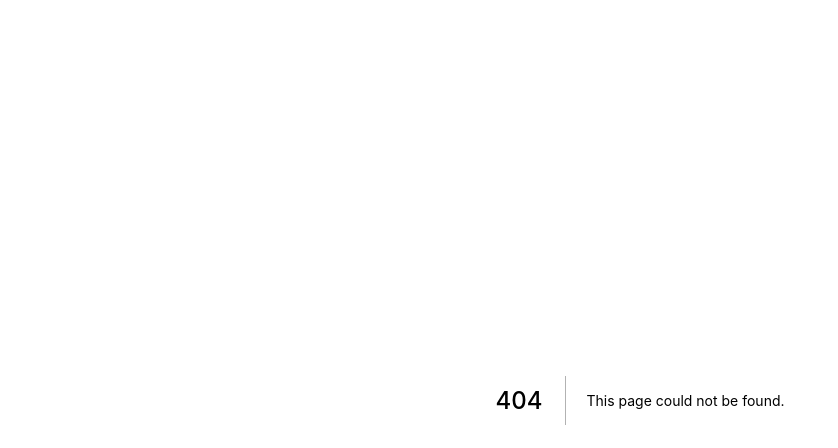
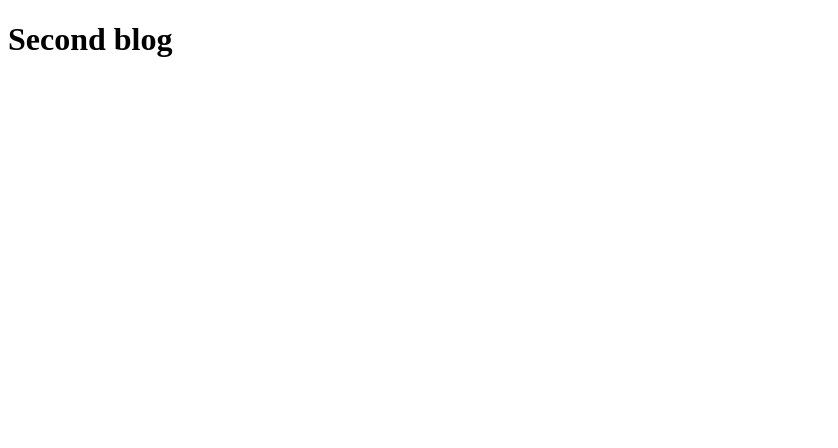
Before and after one commit to gvirus21/Next-js-tutorial, a Next.js app: page /blog/second in a window 1280 px wide. Before the commit this address had no page. Shown: the top 448 px of the page, without its empty margins (0-838 px from the left). Built offline with nearby package versions, Linux system fonts and the light colour scheme.

Commit message:
added nexted page routes

```diff
--- /dev/null
+++ b/pages/blog.js
@@ -0,0 +1,5 @@
+const Blog = () => {
+    return <h1>Blog</h1>
+}
+
+export default Blog;
--- /dev/null
+++ b/pages/blog/first.js
@@ -0,0 +1,5 @@
+const FirstBlog = () => {
+  return <h1>First blog</h1>;
+};
+
+export default FirstBlog;
--- /dev/null
+++ b/pages/blog/second.js
@@ -0,0 +1,5 @@
+const SecondBlog = () => {
+  return <h1>Second blog</h1>;
+};
+
+export default SecondBlog;
```
